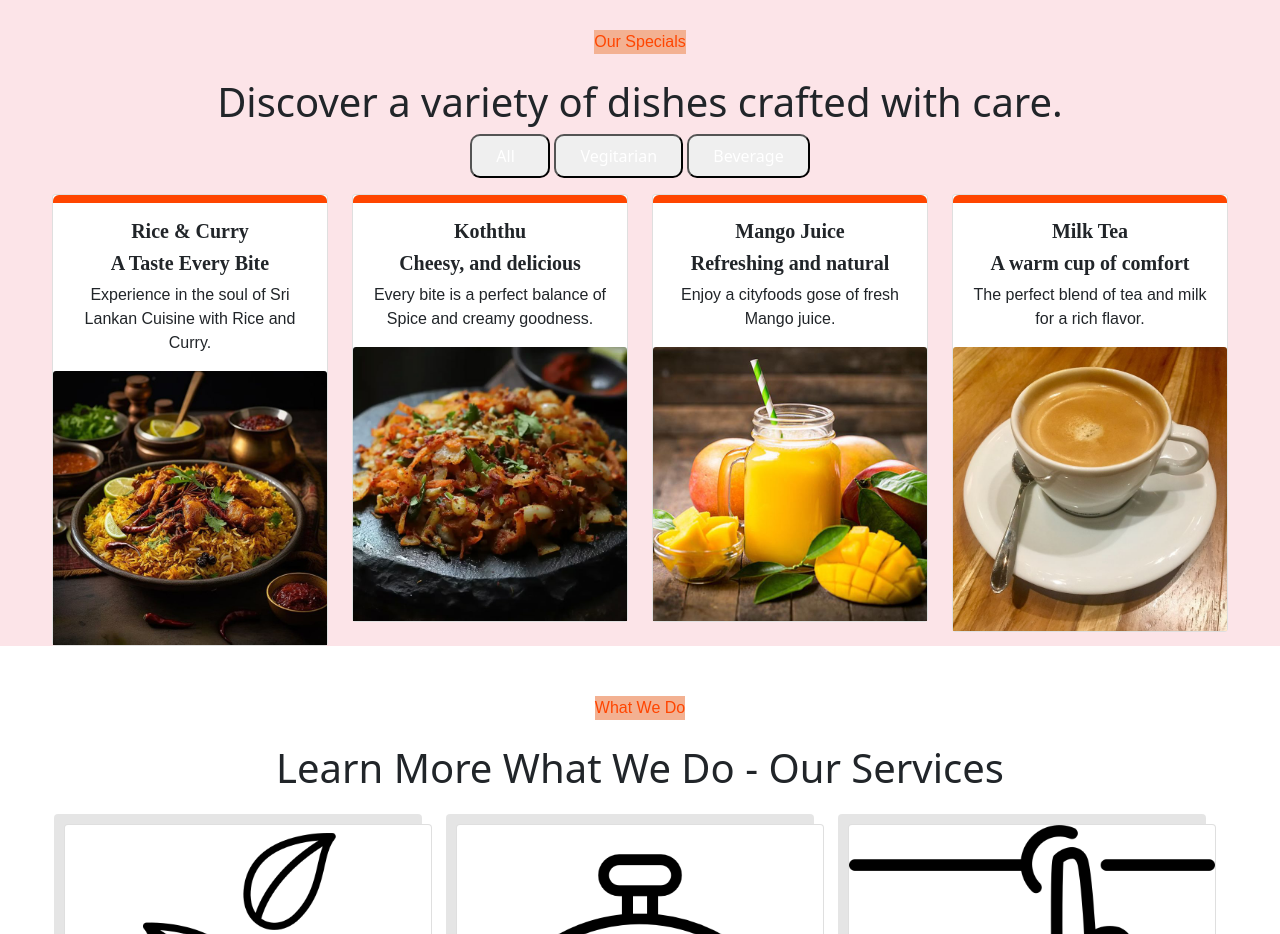
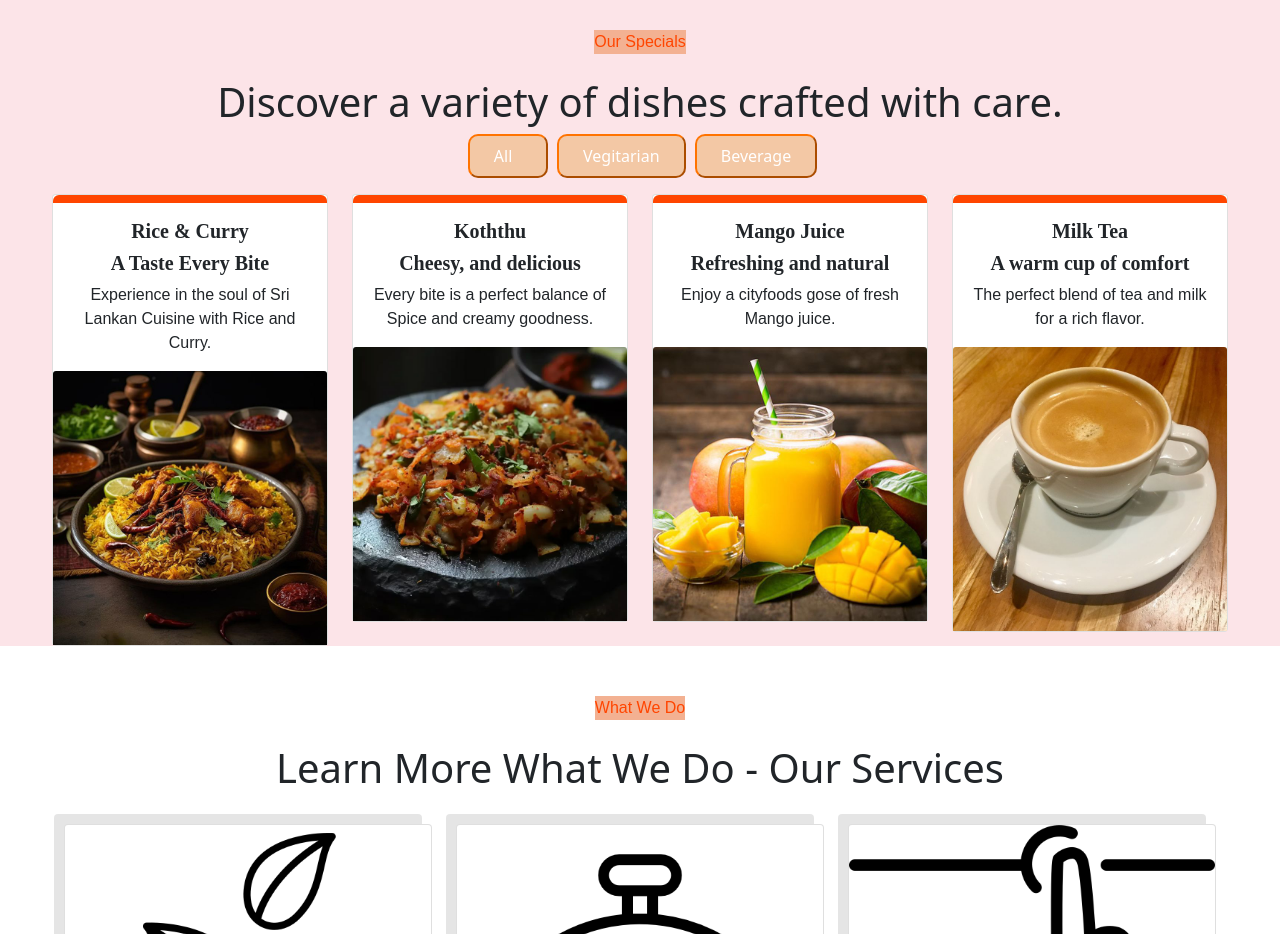
Before and after one commit to AkmMohanapriyan/Assignment3, a plain HTML site: page index.html in a window 1280 px wide. Shown: the part 1620-2554 px from the top of the page. Drawn offline with nearby package versions, Linux system fonts and the light colour scheme.

Commit message:
change bg style

```diff
--- a/Assests/CSS/style.css
+++ b/Assests/CSS/style.css
@@ -92,15 +92,24 @@ li:hover{
     border-radius: 6px;
 }
 
-.btn-filter .btn-all, .btn-veg, .btn-bev{
+/* .btn-filter .btn-all, .btn-veg, .btn-bev{
     border-color: orangered;
 }
 
 .btn-filter .btn-all:hover, .btn-veg:hover, .btn-bev:hover{
     background-color: orangered;
+} */
+
+.btn-group-div button {
+    margin-left: 5px;
+    border-color: #ff7300;
+    background-color: #f3c8a5;
+    color: black;
 }
 
-
+.btn-group-div button:hover{
+    background-color: orangered;
+}
 
 /* section 4 style end */
 
```
